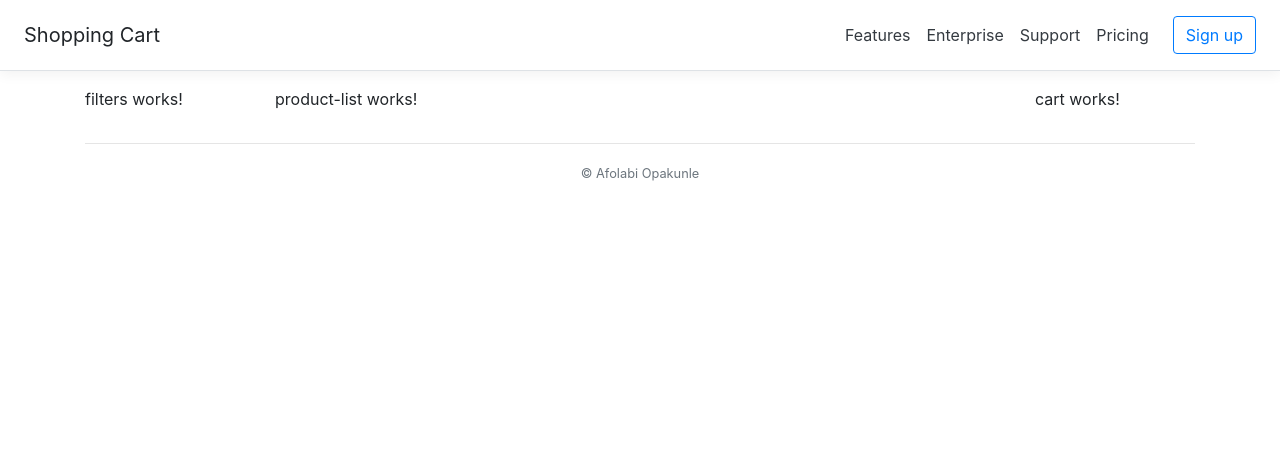
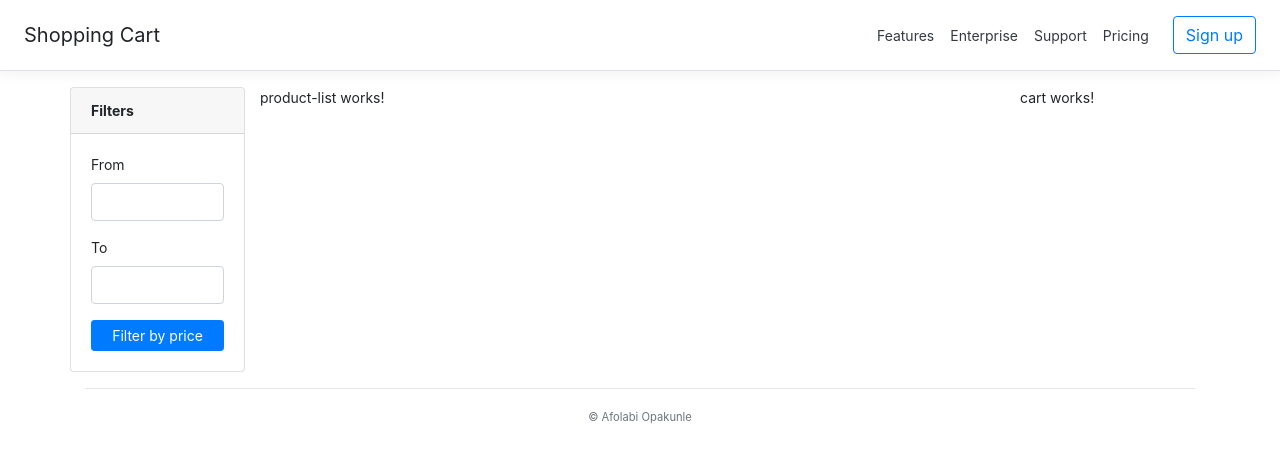
Before and after one commit to afolabiopakunle/ecommerce-app, an Angular app: page / in a window 1280 px wide. Shown: the top 462 px of the page. Built offline with nearby package versions, Linux system fonts and the light colour scheme.

Commit message:
price filter done

```diff
--- a/src/app/components/shopping-cart/filters/filters.component.html
+++ b/src/app/components/shopping-cart/filters/filters.component.html
@@ -1 +1,18 @@
-<p>filters works!</p>
+<div class="card">
+    <div class="card-header">
+        <strong>Filters</strong>
+    </div>
+    <div class="card-body">
+        <form>
+            <div class="form-group">
+                <label for="from">From</label>
+                <input type="number" id="from" class="form-control">
+            </div>
+            <div class="form-group">
+                <label for="to">To</label>
+                <input type="text" id="to" class="form-control">
+            </div>
+            <button class="btn btn-primary btn-block btn-sm">Filter by price</button>
+        </form>
+    </div>
+</div>
--- a/src/app/components/shopping-cart/shopping-cart.component.html
+++ b/src/app/components/shopping-cart/shopping-cart.component.html
@@ -1,5 +1,5 @@
 <div class="row">
-    <div class="col">
+    <div class="col p-0">
         <app-filters></app-filters>
     </div>
     <div class="col-md-8">
--- a/src/styles.css
+++ b/src/styles.css
@@ -1 +1,5 @@
 /* You can add global styles to this file, and also import other style files */
+
+body {
+    font-size: 14px;
+}
```
